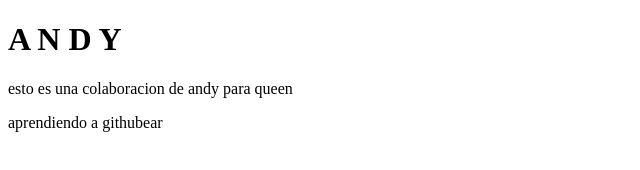
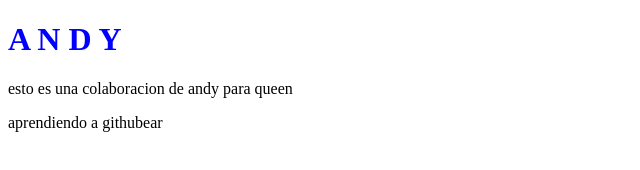
Before and after one commit to AndyGarnica/andyqueen, a plain HTML site: page index.html in a window 1280 px wide. Shown: the whole page, without its empty margins (0-640 px from the left). Drawn offline with Linux system fonts and the light colour scheme.

Commit message:
titulo azul

```diff
--- a/assets/css/main.css
+++ b/assets/css/main.css
@@ -0,0 +1,3 @@
+h1{
+	color: blue;
+}
--- a/index.html
+++ b/index.html
@@ -1,8 +1,11 @@
 <!DOCTYPE html>
 <html>
+<meta charset="utf-8">
 <head>
 	<title>Practica extracurricular</title>
+	<link rel="stylesheet" type="text/css" href="assets/css/main.css">
 </head>
+
 <body>
 	<h1>A N D Y</h1>
 	<p>esto es una colaboracion de andy para queen</p>
```
